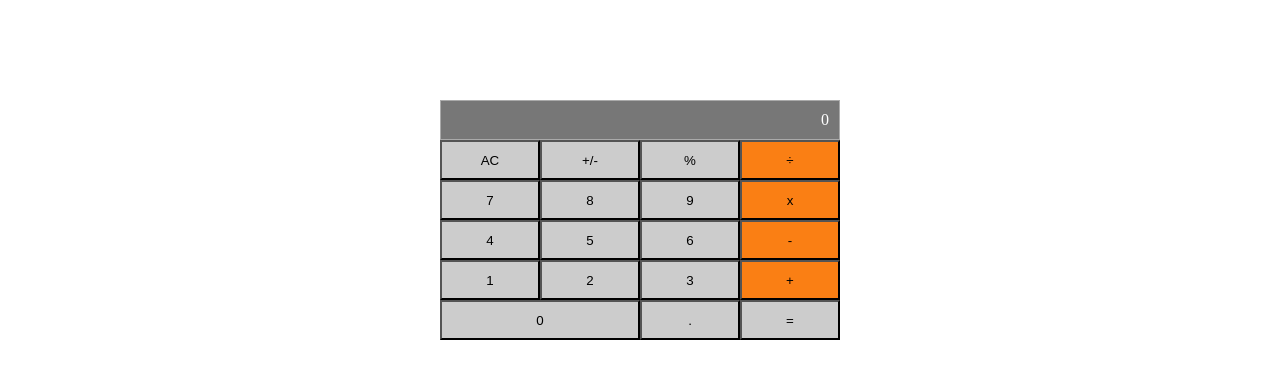
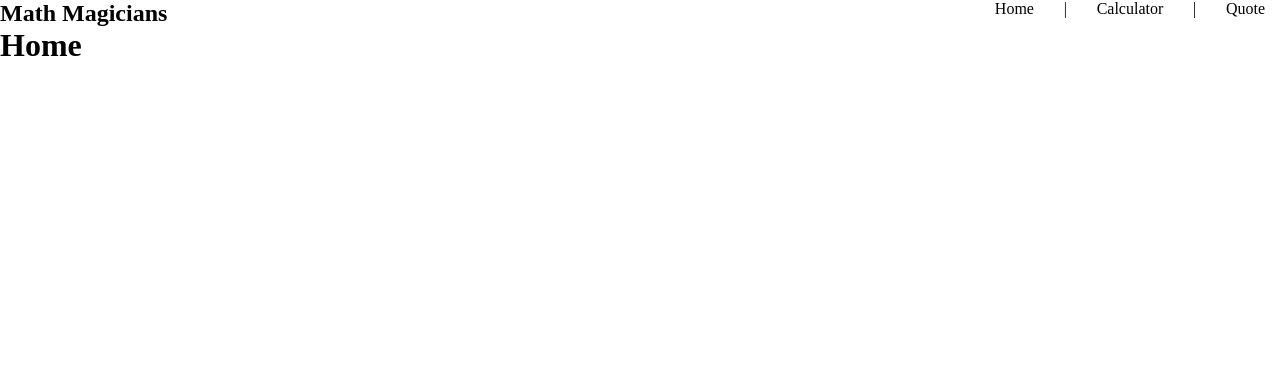
Before and after one commit to gandradep/math_magicians, a React (Create React App) app: page / in a window 1280 px wide. Shown: the top 378 px of the page. Built offline with nearby package versions, Linux system fonts and the light colour scheme.

Commit message:
added navbar, routes for home and calulator

```diff
--- a/package.json
+++ b/package.json
@@ -10,6 +10,7 @@
     "prop-types": "^15.8.1",
     "react": "^18.2.0",
     "react-dom": "^18.2.0",
+    "react-router-dom": "^6.4.2",
     "react-scripts": "5.0.1",
     "web-vitals": "^2.1.4"
   },
--- a/src/App.js
+++ b/src/App.js
@@ -1,9 +1,24 @@
 import React from 'react';
+import { BrowserRouter, Route, Routes } from 'react-router-dom';
 import Calculator from './components/Calculator';
+import Navbar from './components/Navbar';
+import Home from './components/Home';
 
 class App extends React.PureComponent {
   render() {
-    return <Calculator />;
+    return (
+      <BrowserRouter>
+        <div className="App">
+          <Navbar />
+          <div className="content">
+            <Routes>
+              <Route path="/" element={<Home />} />
+              <Route path="/calculator" element={<Calculator />} />
+            </Routes>
+          </div>
+        </div>
+      </BrowserRouter>
+    );
   }
 }
 
--- /dev/null
+++ b/src/components/Home.js
@@ -0,0 +1,12 @@
+import React from 'react';
+
+class Home extends React.PureComponent {
+  render() {
+    return (
+      <div>
+        <h1> Home </h1>
+      </div>
+    );
+  }
+}
+export default Home;
--- /dev/null
+++ b/src/components/Navbar.js
@@ -0,0 +1,19 @@
+import React from 'react';
+
+class Navbar extends React.PureComponent {
+  render() {
+    return (
+      <nav className="dFlex nav">
+        <h1> Math Magicians </h1>
+        <ul className="dFlex menu">
+          <li>Home</li>
+          <li>|</li>
+          <li>Calculator</li>
+          <li>|</li>
+          <li>Quote</li>
+        </ul>
+      </nav>
+    );
+  }
+}
+export default Navbar;
--- a/src/index.css
+++ b/src/index.css
@@ -2,6 +2,20 @@
   margin: 0;
   padding: 0;
   box-sizing: border-box;
+}
+
+.dFlex{
+  display: flex;
+}
+
+.menu{
+  list-style-type: none;
+  width: 300px;
+  justify-content: space-around;
+}
+
+.nav{
+   justify-content: space-between;
 }
 
 .gray {
```
Also changed, not shown: 1 other file (tests, documents, lock files or other folders).
